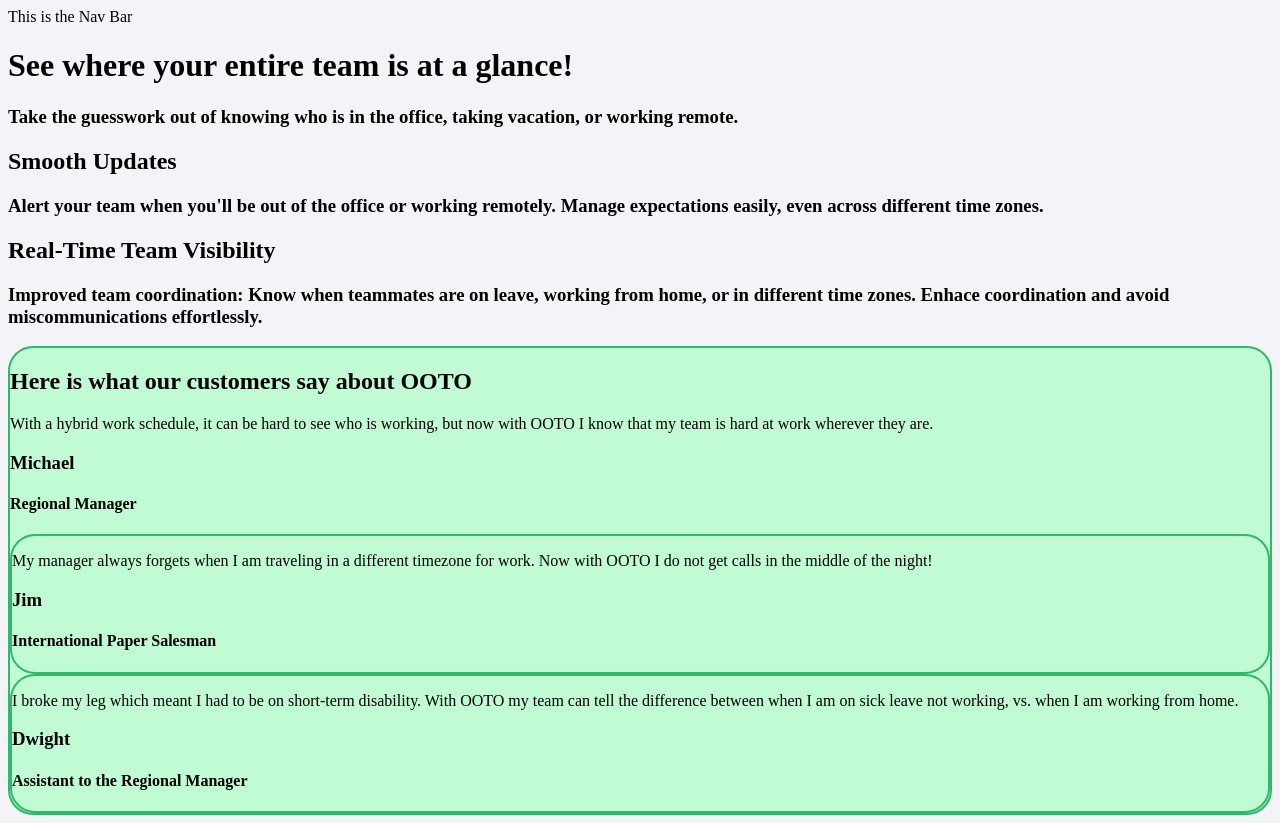
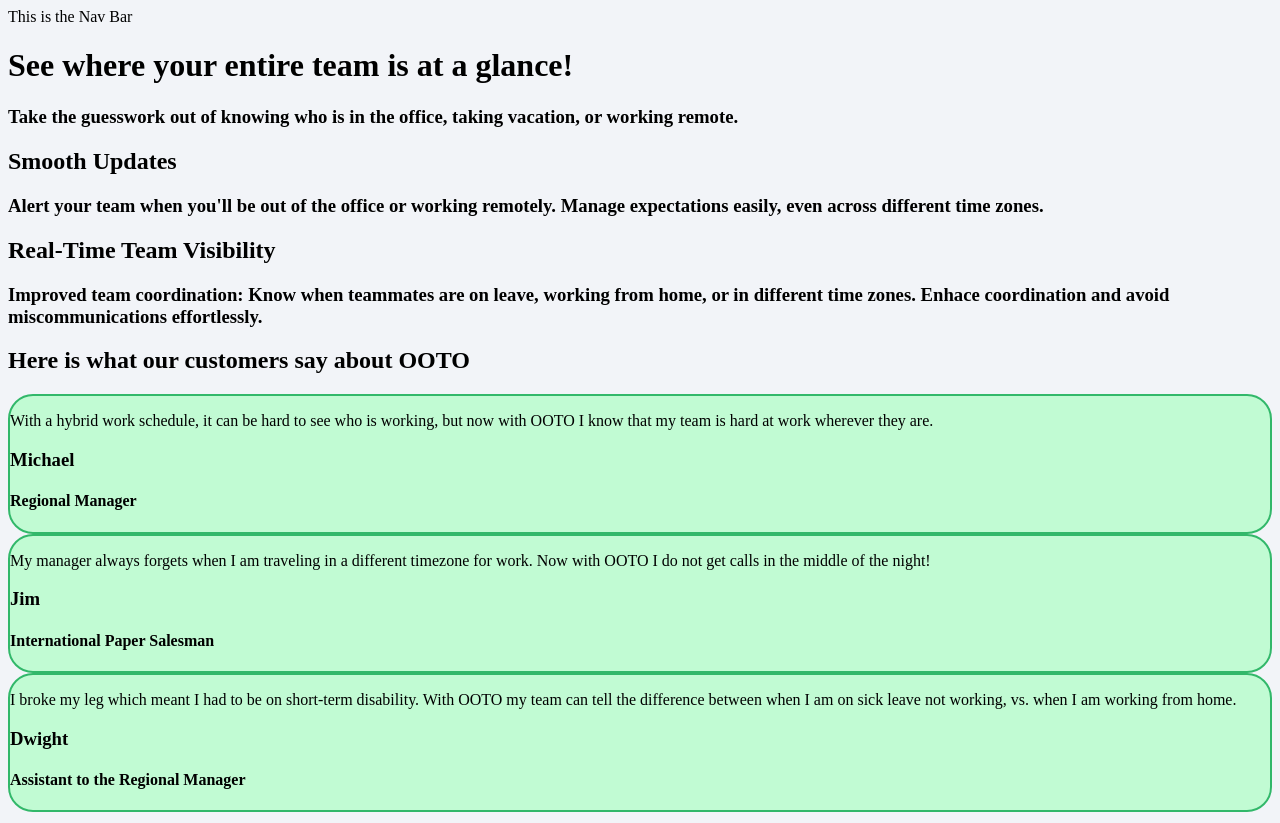
Before and after one commit to Geodude-OOTO/OOTO, a React (Create React App) app in the folder client/: page / in a window 1280 px wide. Built offline with nearby package versions, Linux system fonts and the light colour scheme.

Commit message:
assets folder

```diff
--- a/client/src/components/landingPageComponents/Testimonials.jsx
+++ b/client/src/components/landingPageComponents/Testimonials.jsx
@@ -2,9 +2,9 @@ import React from 'react';
 
 const Testimonials = () => {
     return (
-        <div className="tile-container">
+        <div>
             <h2>Here is what our customers say about OOTO</h2>
-            <div>
+            <div className="tile-container">
                 <p>With a hybrid work schedule, it can be hard to see who is working,
                     but now with OOTO I know that my team is hard at work wherever they are.
                 </p>
```
Also changed, not shown: 1 other file (tests, documents, lock files or other folders).
